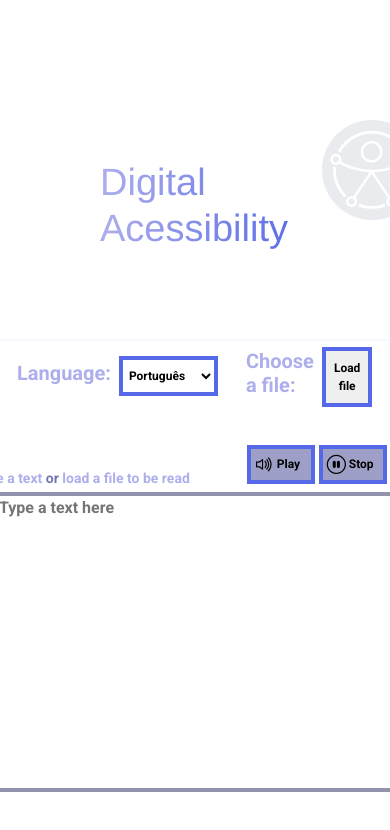
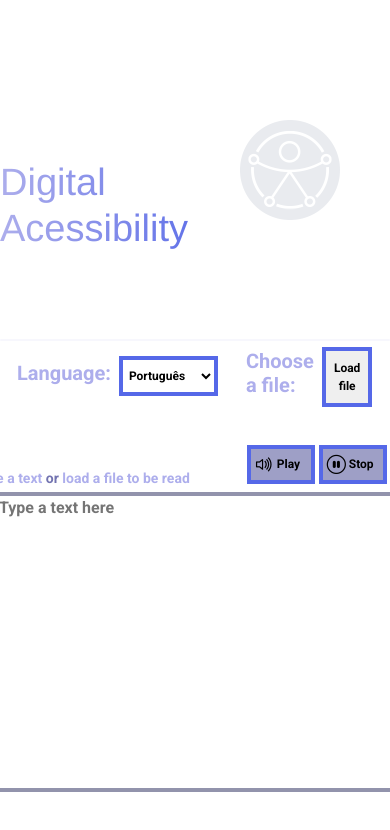
Before and after one commit to susyhaga/digital_accessibility, a plain HTML site: page index.html in a window 390 px wide. Shown: the top 830 px of the page. Drawn offline with nearby package versions, Linux system fonts and the light colour scheme.

Commit message:
Add files via upload

```diff
--- a/styles.css
+++ b/styles.css
@@ -333,7 +333,7 @@ max-width: calc(100% - 90px);
 @media screen and (max-width: 780px) {
     /* Estilos do cabeçalho */
     .container_head {
-        padding-left: 100px;
+        margin-left: 120px;
         padding-bottom: 80px;
         margin:0;
     }
```
